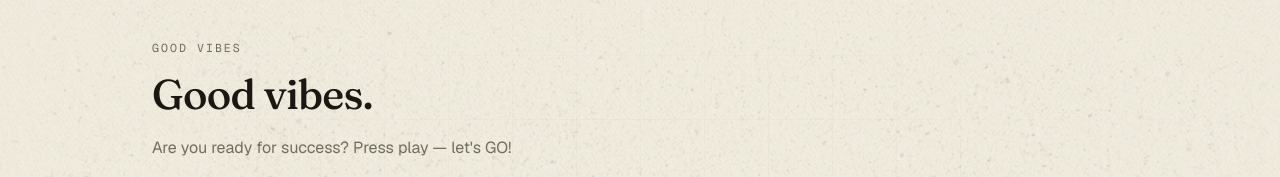
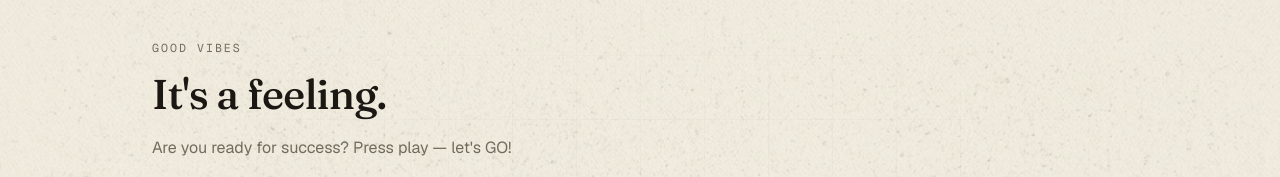
Before and after one commit to HotWings101/matt-denzin-resume, a Next.js app: page /good-vibes in a window 1280 px wide. Shown: the part 137-314 px from the top of the page. Built offline with nearby package versions, Linux system fonts and the light colour scheme; no server answers.

Commit message:
Good Vibes: change page title to 'It's a feeling.'

```diff
--- a/src/app/good-vibes/page.tsx
+++ b/src/app/good-vibes/page.tsx
@@ -19,7 +19,7 @@ export default function GoodVibesPage() {
         <Section
           id="good-vibes"
           eyebrow="Good Vibes"
-          title="Good vibes."
+          title="It's a feeling."
           intro="Are you ready for success? Press play — let's GO!"
           grid
         >
```
